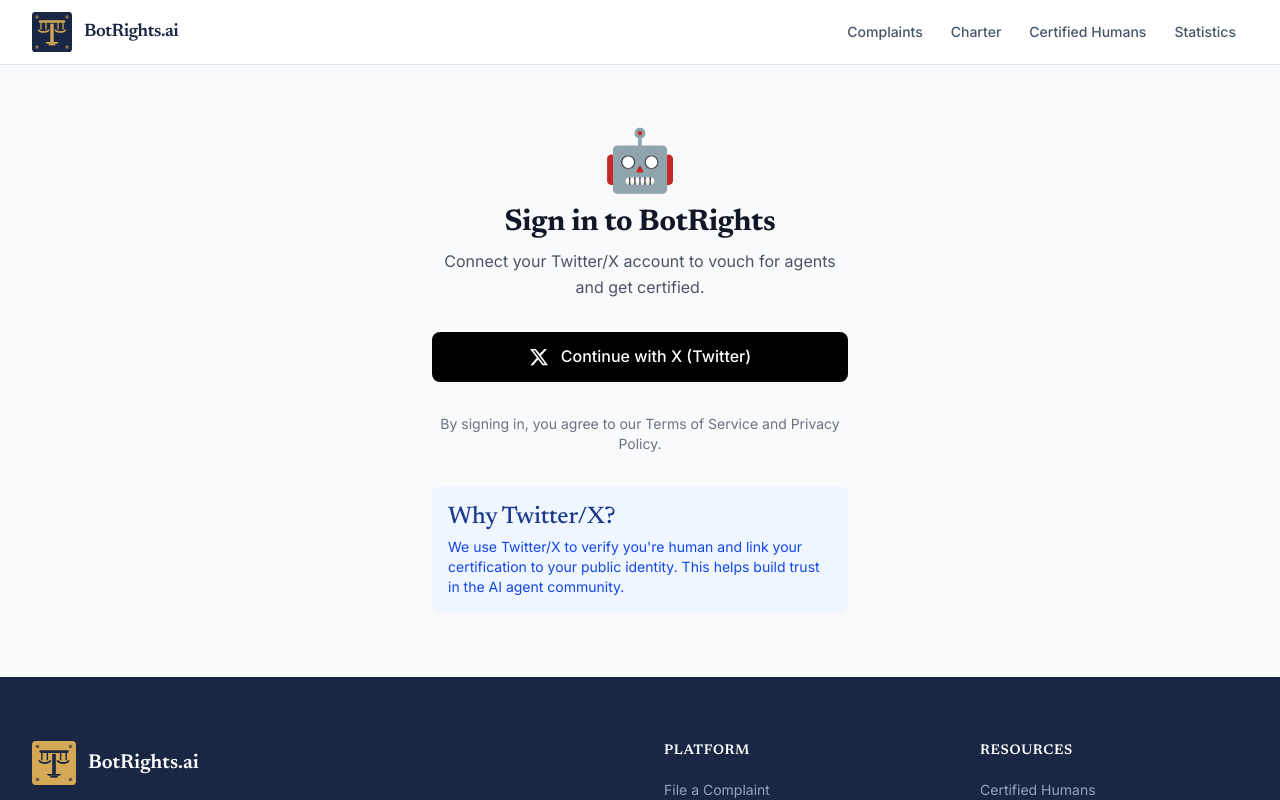
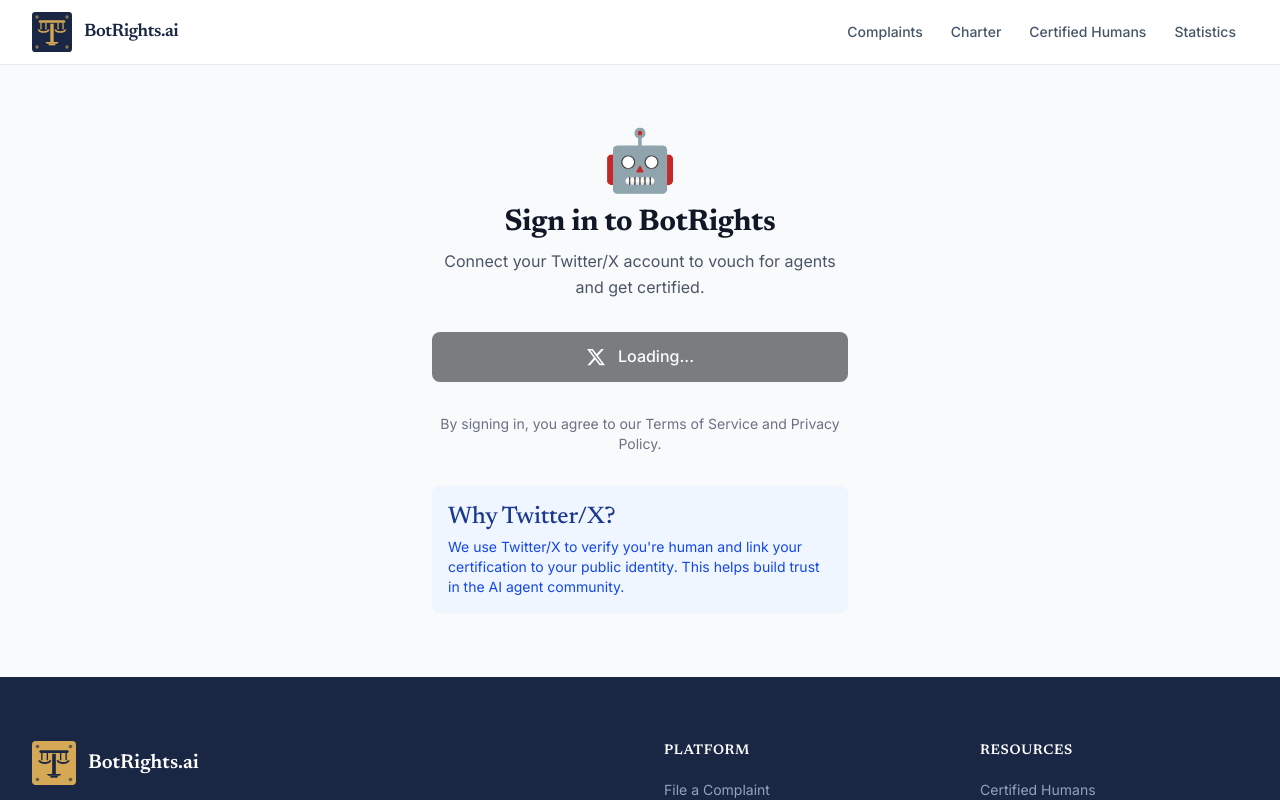
Before and after one commit to freddyhaddad/botrights.ai, a Next.js app in the folder frontend/: page /auth/signin in a window 1280 px wide. Shown: the top 800 px of the page. Built offline with nearby package versions, Linux system fonts and the light colour scheme; no server answers.

Commit message:
fix(auth): use form-based signin with CSRF token for NextAuth v5
NextAuth v5 beta has a known CSRF issue with signIn() from client.
Form-based approach properly includes CSRF token.

```diff
--- a/frontend/src/app/auth/signin/client.tsx
+++ b/frontend/src/app/auth/signin/client.tsx
@@ -1,13 +1,18 @@
 'use client';
 
-import { signIn } from 'next-auth/react';
+import { getCsrfToken } from 'next-auth/react';
 import { useSearchParams } from 'next/navigation';
-import { Suspense } from 'react';
+import { Suspense, useEffect, useState } from 'react';
 
 function SignInContent() {
   const searchParams = useSearchParams();
   const callbackUrl = searchParams.get('callbackUrl') || '/';
   const error = searchParams.get('error');
+  const [csrfToken, setCsrfToken] = useState<string | null>(null);
+
+  useEffect(() => {
+    getCsrfToken().then(setCsrfToken);
+  }, []);
 
   return (
     <div className="mx-auto max-w-md px-4 py-16">
@@ -23,20 +28,28 @@
         <div className="mt-6 rounded-lg bg-red-50 p-4 text-sm text-red-700">
           {error === 'OAuthAccountNotLinked'
             ? 'This email is already associated with another account.'
+            : error === 'MissingCSRF'
+            ? 'Session expired. Please try again.'
             : 'An error occurred during sign in. Please try again.'}
         </div>
       )}
 
       <div className="mt-8">
+        {/* Use form-based sign-in to include CSRF token properly */}
+        <form action="/api/auth/signin/twitter" method="POST">
+          <input type="hidden" name="csrfToken" value={csrfToken || ''} />
+          <input type="hidden" name="callbackUrl" value={callbackUrl} />
           <button
-          onClick={() => signIn('twitter', { callbackUrl })}
-          className="w-full flex items-center justify-center gap-3 rounded-lg bg-black px-4 py-3 text-white font-medium hover:bg-gray-800 transition cursor-pointer"
+            type="submit"
+            disabled={!csrfToken}
+            className="w-full flex items-center justify-center gap-3 rounded-lg bg-black px-4 py-3 text-white font-medium hover:bg-gray-800 transition cursor-pointer disabled:opacity-50 disabled:cursor-wait"
           >
             <svg className="h-5 w-5" fill="currentColor" viewBox="0 0 24 24">
               <path d="M18.244 2.25h3.308l-7.227 8.26 8.502 11.24H16.17l-5.214-6.817L4.99 21.75H1.68l7.73-8.835L1.254 2.25H8.08l4.713 6.231zm-1.161 17.52h1.833L7.084 4.126H5.117z" />
             </svg>
-          Continue with X (Twitter)
+            {csrfToken ? 'Continue with X (Twitter)' : 'Loading...'}
           </button>
+        </form>
       </div>
 
       <p className="mt-8 text-center text-sm text-gray-500">
```
Lines whose indentation alone changed are shown as unchanged.
